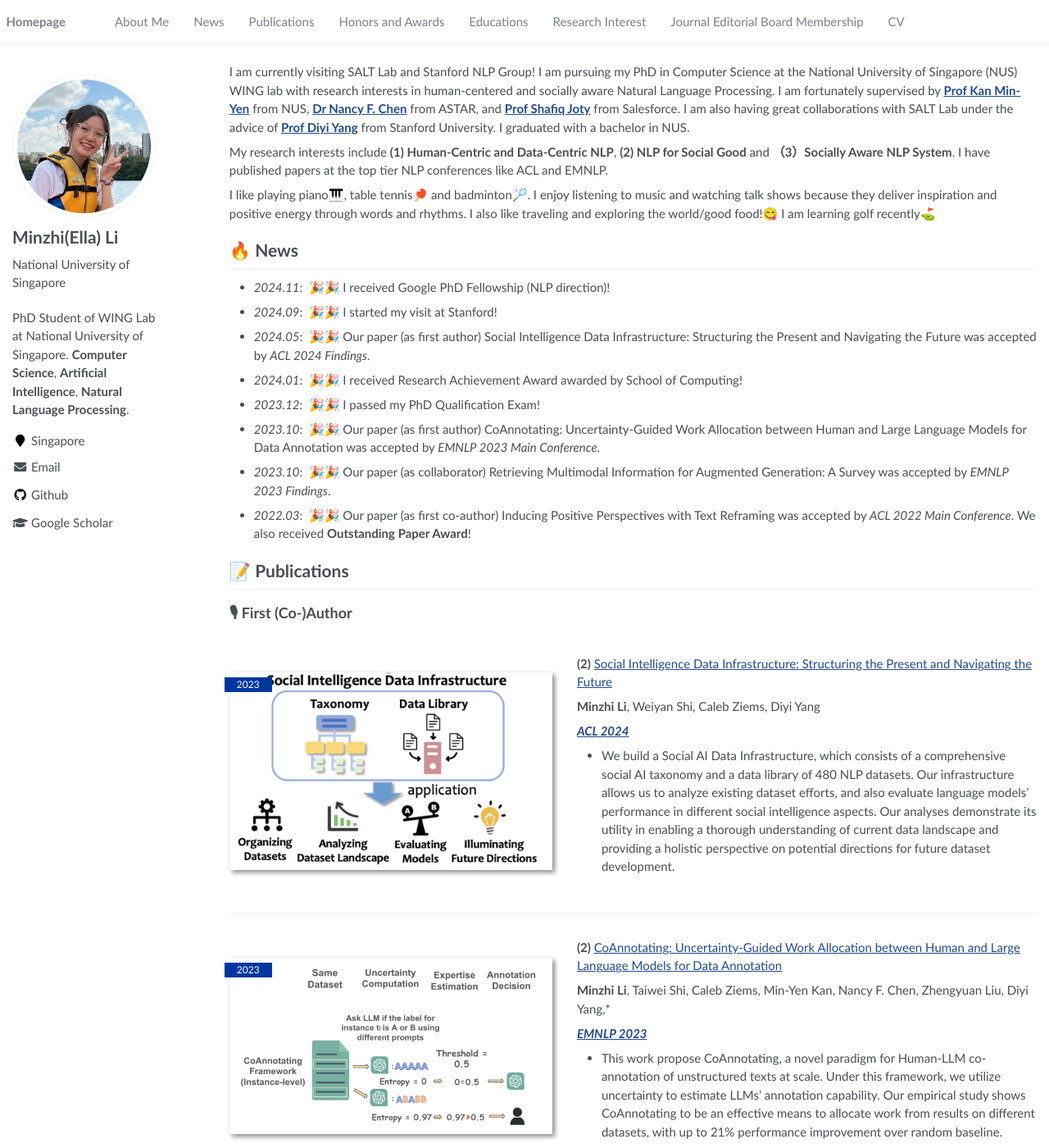
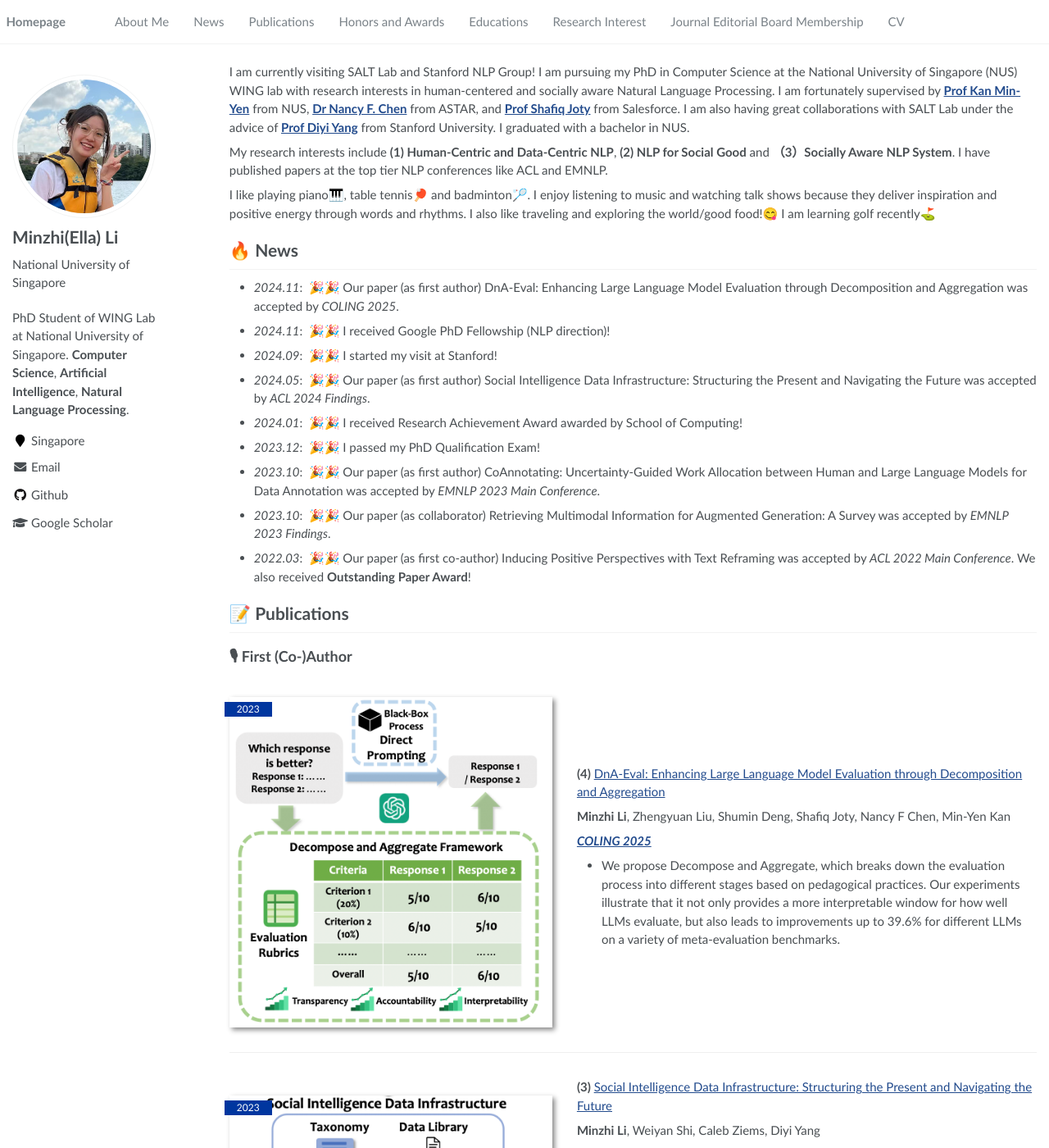
Before and after one commit to Yocodeyo/Yocodeyo.github.io, a Jekyll site: the page built from _pages/about.md, in a window 1280 px wide and 1400 px high. Shown: the whole window at 82% size. Built offline with Jekyll 4.4.1, drawn with Linux system fonts in a browser that asks for light colours; a script that is not in the unit is left out.

Commit message:
update coling paper

```diff
--- a/_pages/about.md
+++ b/_pages/about.md
@@ -25,6 +25,7 @@
 
 
 # 🔥 News
+- *2024.11*: &nbsp;🎉🎉 Our paper (as first author) DnA-Eval: Enhancing Large Language Model Evaluation through Decomposition and Aggregation was accepted by *COLING 2025*.
 - *2024.11*: &nbsp;🎉🎉 I received Google PhD Fellowship (NLP direction)!
 - *2024.09*: &nbsp;🎉🎉 I started my visit at Stanford!
 - *2024.05*: &nbsp;🎉🎉 Our paper (as first author) Social Intelligence Data Infrastructure: Structuring the Present and Navigating the Future was accepted by *ACL 2024 Findings*.
@@ -39,10 +40,23 @@
 
 
 ## 🎙 First (Co-)Author
+<div class='paper-box'><div class='paper-box-image'><div><div class="badge">2023</div><img src='images/09.png' alt="sym" width="100%"></div></div>
+<div class='paper-box-text' markdown="1">
+
+**(4)**  [DnA-Eval: Enhancing Large Language Model Evaluation through Decomposition and Aggregation](https://arxiv.org/abs/2405.15329)
+
+**Minzhi Li**, Zhengyuan Liu, Shumin Deng, Shafiq Joty, Nancy F Chen, Min-Yen Kan
+
+[<strong>*COLING 2025*</strong>](https://arxiv.org/abs/2405.15329) <strong><span class='show_paper_citations' data='1fXM4wUAAAAJ:UeHWp8X0CEIC'></span></strong>
+
+- We propose Decompose and Aggregate, which breaks down the evaluation process into different stages based on pedagogical practices. Our experiments illustrate that it not only provides a more interpretable window for how well LLMs evaluate, but also leads to improvements up to 39.6% for different LLMs on a variety of meta-evaluation benchmarks.
+</div>
+</div>
+
 <div class='paper-box'><div class='paper-box-image'><div><div class="badge">2023</div><img src='images/08.png' alt="sym" width="100%"></div></div>
 <div class='paper-box-text' markdown="1">
 
-**(2)**  [Social Intelligence Data Infrastructure: Structuring the Present and Navigating the Future](https://arxiv.org/abs/2403.14659)
+**(3)**  [Social Intelligence Data Infrastructure: Structuring the Present and Navigating the Future](https://arxiv.org/abs/2403.14659)
 
 **Minzhi Li**, Weiyan Shi, Caleb Ziems, Diyi Yang
 
```
Also changed, not shown: images/09.png (added), 1 other file.
